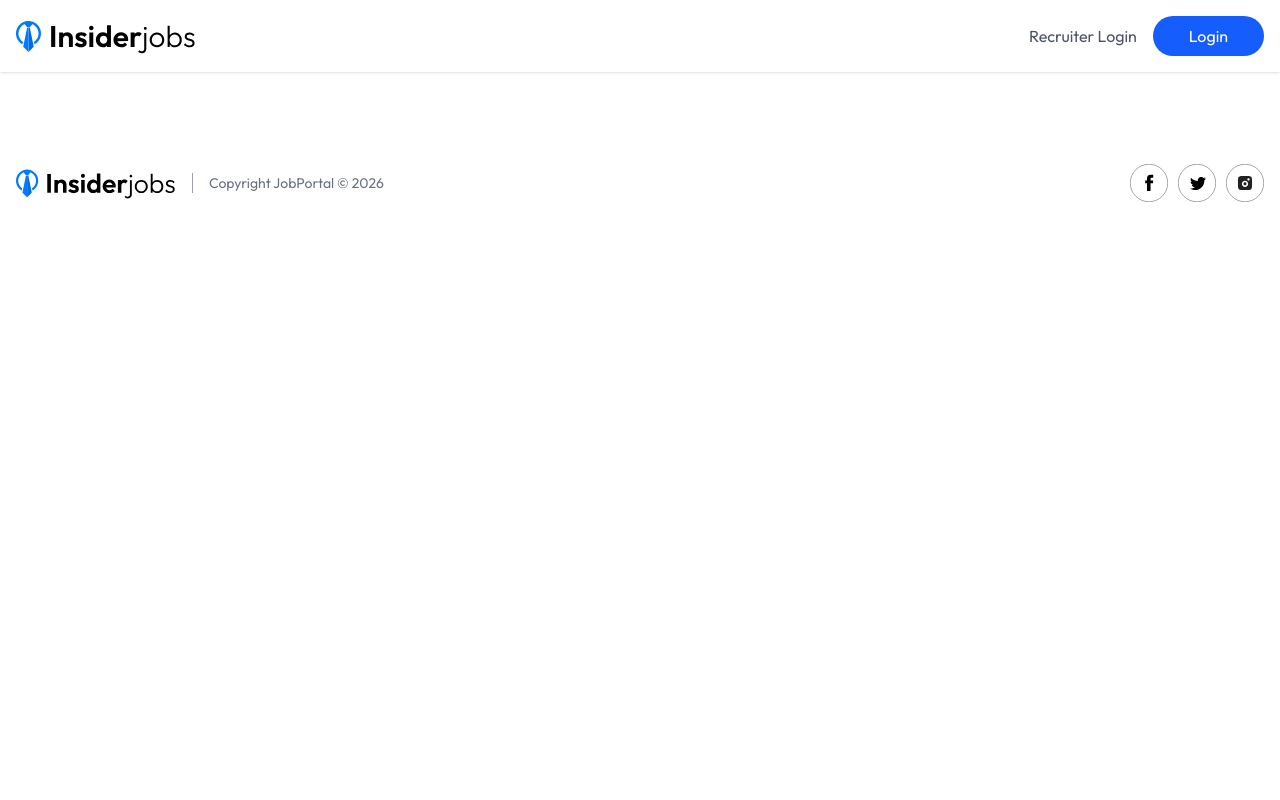
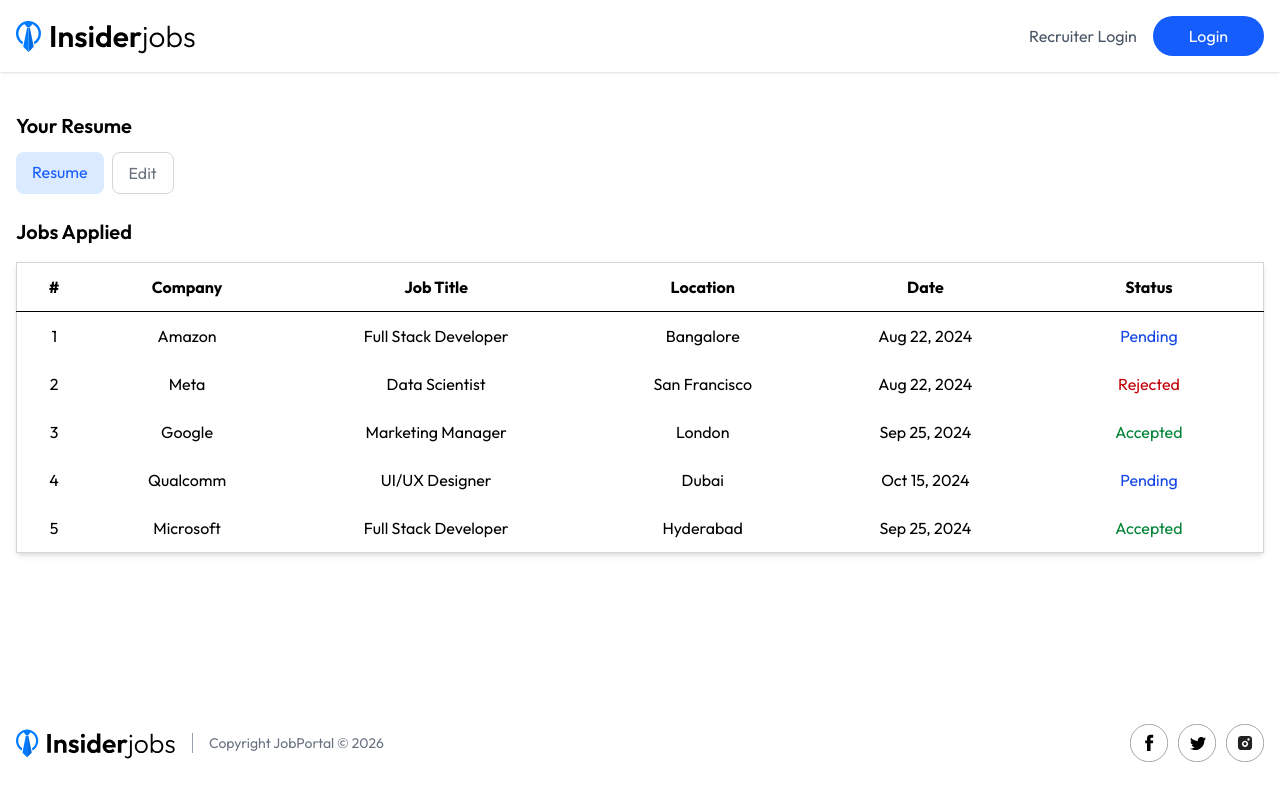
Before and after one commit to aysegules/job-portal, a React app in the folder client/: page /applications in a window 1280 px wide. Built offline with nearby package versions, Linux system fonts and the light colour scheme; the HTML template or start-up script is replaced by a standard one.

Commit message:
feat: implement Applications page with resume upload and job application tracking

```diff
--- a/client/src/pages/Applications.jsx
+++ b/client/src/pages/Applications.jsx
@@ -1,7 +1,147 @@
-import React from "react";
+import { useState } from "react";
+import { assets, jobsApplied } from "../assets/assets";
+import moment from "moment";
 
 const Applications = () => {
-  return <div></div>;
+  const [isEdit, setIsEdit] = useState(false);
+
+  const [resume, setResume] = useState(null);
+
+  const formatApplicationDate = (date) => {
+    return moment(date).format("ll");
+  };
+
+  const getStatusColor = (status) => {
+    switch (status?.toLowerCase()) {
+      case "accepted":
+        return "text-green-700";
+      case "rejected":
+        return "text-red-700";
+      case "pending":
+        return "text-blue-700";
+      default:
+        return "text-gray-700";
+    }
+  };
+
+  const appliedHeaders = [
+    {
+      name: "#",
+      isHidden: true,
+    },
+    {
+      name: "Company",
+      isHidden: false,
+    },
+    {
+      name: "Job Title",
+      isHidden: false,
+    },
+    {
+      name: "Location",
+      isHidden: true,
+    },
+    {
+      name: "Date",
+      isHidden: true,
+    },
+    {
+      name: "Status",
+      isHidden: false,
+    },
+  ];
+
+  return (
+    <div className="container px-4 min-h-[65vh] 2xl:px-20 mx-auto my-10">
+      <h2 className="text-xl font-semibold">Your Resume</h2>
+      <div className="flex gap-2 mb-6 mt-3">
+        {isEdit ? (
+          <>
+            <label className="flex items-center" htmlFor="uploadResume">
+              <p className="bg-blue-100 text-blue-600 px-4 py-2 rounded-lg mr-2">
+                Select Resume
+              </p>
+              <input
+                id="uploadResume"
+                onChange={(e) => setResume(e.target.files[0])}
+                type="file"
+                accept="application/pdf"
+                hidden
+              />
+              <img src={assets.profile_upload_icon} alt="" />
+            </label>
+            <button
+              onClick={() => setIsEdit(false)}
+              className="bg-green-100 border border-green-400 rounded-lg px-4 py-2"
+            >
+              Save
+            </button>
+          </>
+        ) : (
+          <div className="flex gap-2">
+            <a
+              className="bg-blue-100 text-blue-600 px-4 py-2 rounded-lg"
+              href=""
+            >
+              Resume
+            </a>
+            <button
+              onClick={() => {
+                setIsEdit(true);
+              }}
+              className="text-gray-500 border border-gray-300 rounded-lg px-4 py-2"
+            >
+              Edit
+            </button>
+          </div>
+        )}
+      </div>
+
+      <h2 className="text-xl font-semibold mb-4">Jobs Applied</h2>
+      <table className="min-w-full bg-white border border-gray-300 rounded shadow-md">
+        <thead>
+          <tr>
+            {appliedHeaders.map((header) => (
+              <th
+                key={header.name}
+                className={`py-3 px-4 text-center border-b ${header.isHidden === true && "max-sm:hidden"}`}
+              >
+                {header.name}
+              </th>
+            ))}
+          </tr>
+        </thead>
+        <tbody>
+          {jobsApplied.length > 0 ? (
+            jobsApplied.map((job, index) => (
+              <tr key={job.id}>
+                <td className="py-3 px-4 text-center">{index + 1}</td>
+                <td className="py-3 px-4 text-center">{job.company}</td>
+                <td className="px-4 py-2 text-center">{job.title}</td>
+                <td className="px-4 py-2 text-center max-sm:hidden">
+                  {job.location}
+                </td>
+                <td className="px-4 py-2 text-center max-sm:hidden">
+                  {formatApplicationDate(job.createdAt)}
+                </td>
+                <td className="px-4 py-2 text-center">
+                  <span
+                    className={`${getStatusColor(job.status)} px-4 py-1.5 rounded`}
+                  >
+                    {job.status}
+                  </span>
+                </td>
+              </tr>
+            ))
+          ) : (
+            <p className="p-5 text-gray-600 font-semibold text-center">
+              No jobs applied
+            </p>
+          )}
+        </tbody>
+      </table>
+    </div>
+  );
 };
 
 export default Applications;
```
